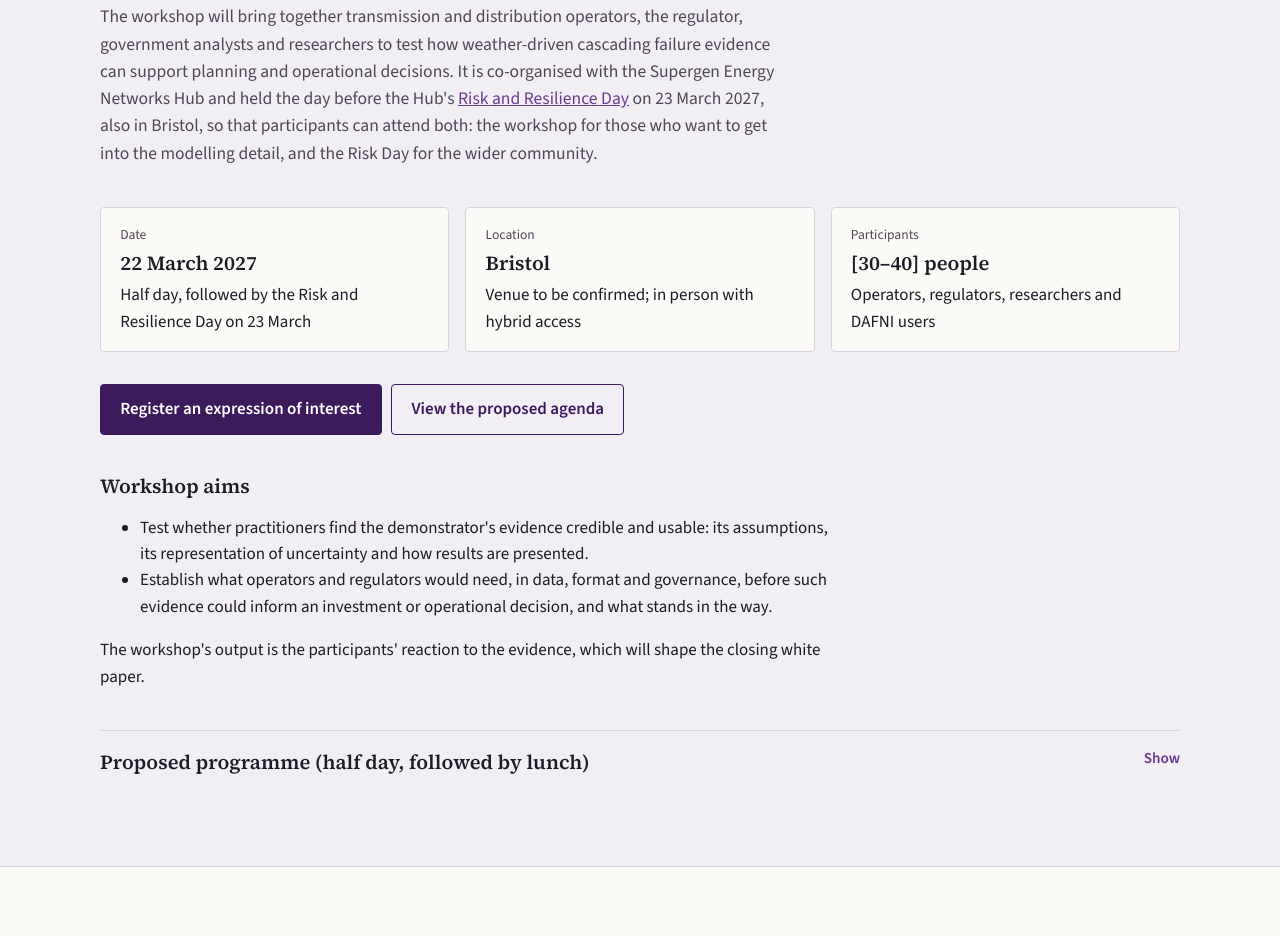
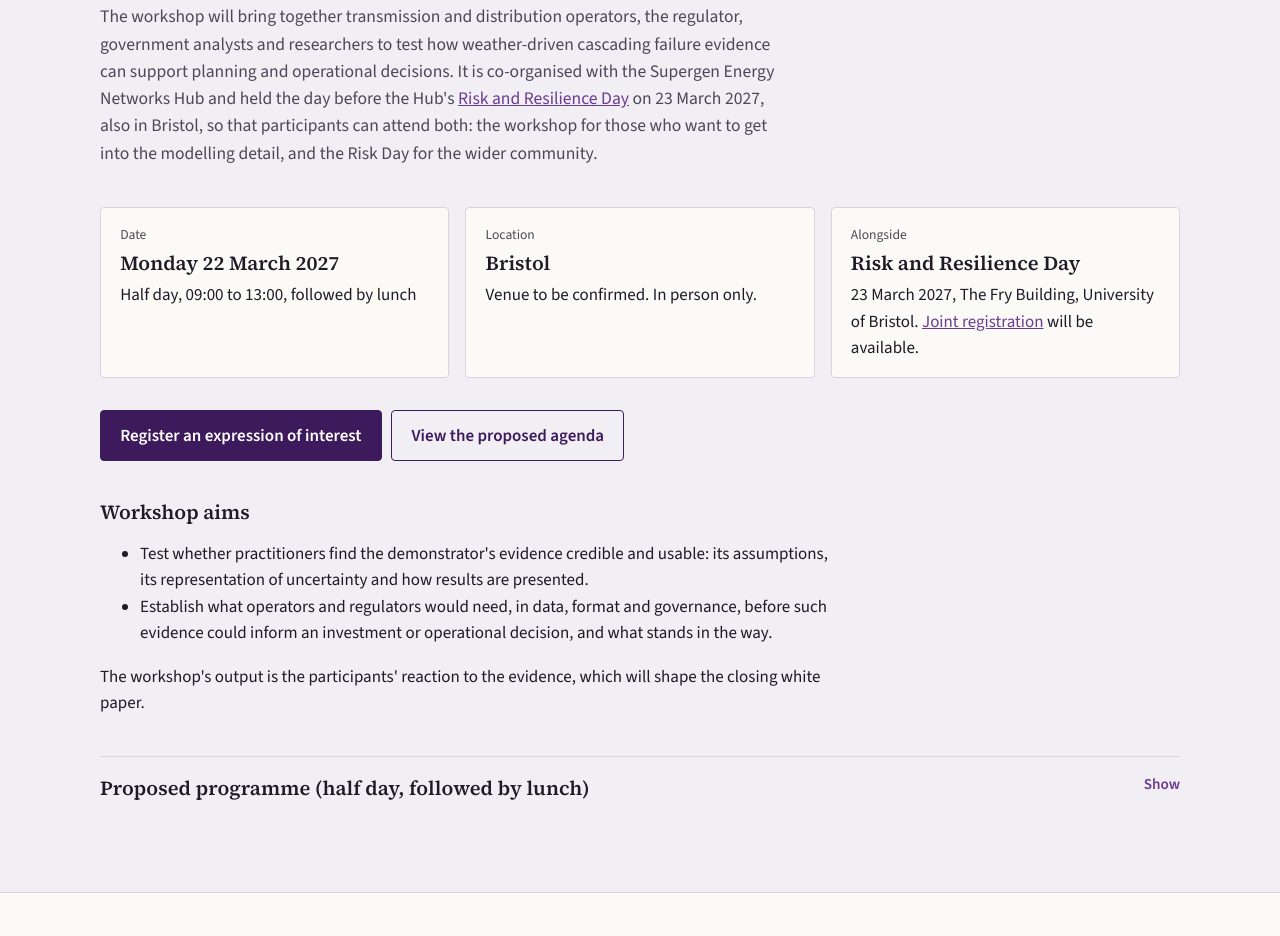
Before and after one commit to YitianDai/dafni-fellowship, a plain HTML site: page index.html in a window 1280 px wide. Shown: the part 3575-4511 px from the top of the page. Drawn offline with nearby package versions, Linux system fonts and the light colour scheme.

Commit message:
Workshop: in person only; Risk Day box replaces participants

```diff
--- a/index.html
+++ b/index.html
@@ -259,9 +259,9 @@
       <p>The workshop will bring together transmission and distribution operators, the regulator, government analysts and researchers to test how weather-driven cascading failure evidence can support planning and operational decisions. It is co-organised with the Supergen Energy Networks Hub and held the day before the Hub's <a href="https://www.riskday.co.uk/">Risk and Resilience Day</a> on 23 March 2027, also in Bristol, so that participants can attend both: the workshop for those who want to get into the modelling detail, and the Risk Day for the wider community.</p>
     </div>
     <div class="ws-meta">
-      <div><small>Date</small><strong>22 March 2027</strong>Half day, followed by the Risk and Resilience Day on 23 March</div>
-      <div><small>Location</small><strong>Bristol</strong>Venue to be confirmed; in person with hybrid access</div>
-      <div><small>Participants</small><strong>[30–40] people</strong>Operators, regulators, researchers and DAFNI users</div>
+      <div><small>Date</small><strong>Monday 22 March 2027</strong>Half day, 09:00 to 13:00, followed by lunch</div>
+      <div><small>Location</small><strong>Bristol</strong>Venue to be confirmed. In person only.</div>
+      <div><small>Alongside</small><strong>Risk and Resilience Day</strong>23 March 2027, The Fry Building, University of Bristol. <a href="https://www.riskday.co.uk/">Joint registration</a> will be available.</div>
     </div>
     <p><a class="btn solid" href="mailto:yitian.dai@manchester.ac.uk?subject=Expression%20of%20interest%20%E2%80%93%20DAFNI%20workshop&body=Dear%20Yitian%2C%0A%0AI%20would%20like%20to%20express%20my%20interest%20in%20the%20DAFNI%20workshop%20on%20climate-driven%20cascading%20failure%20risk.%0A%0AName%3A%0AOrganisation%3A%0ARole%2Farea%20of%20interest%3A%0A">Register an expression of interest</a><a class="btn ghost" href="#agenda">View the proposed agenda</a></p>
     <div>
```
